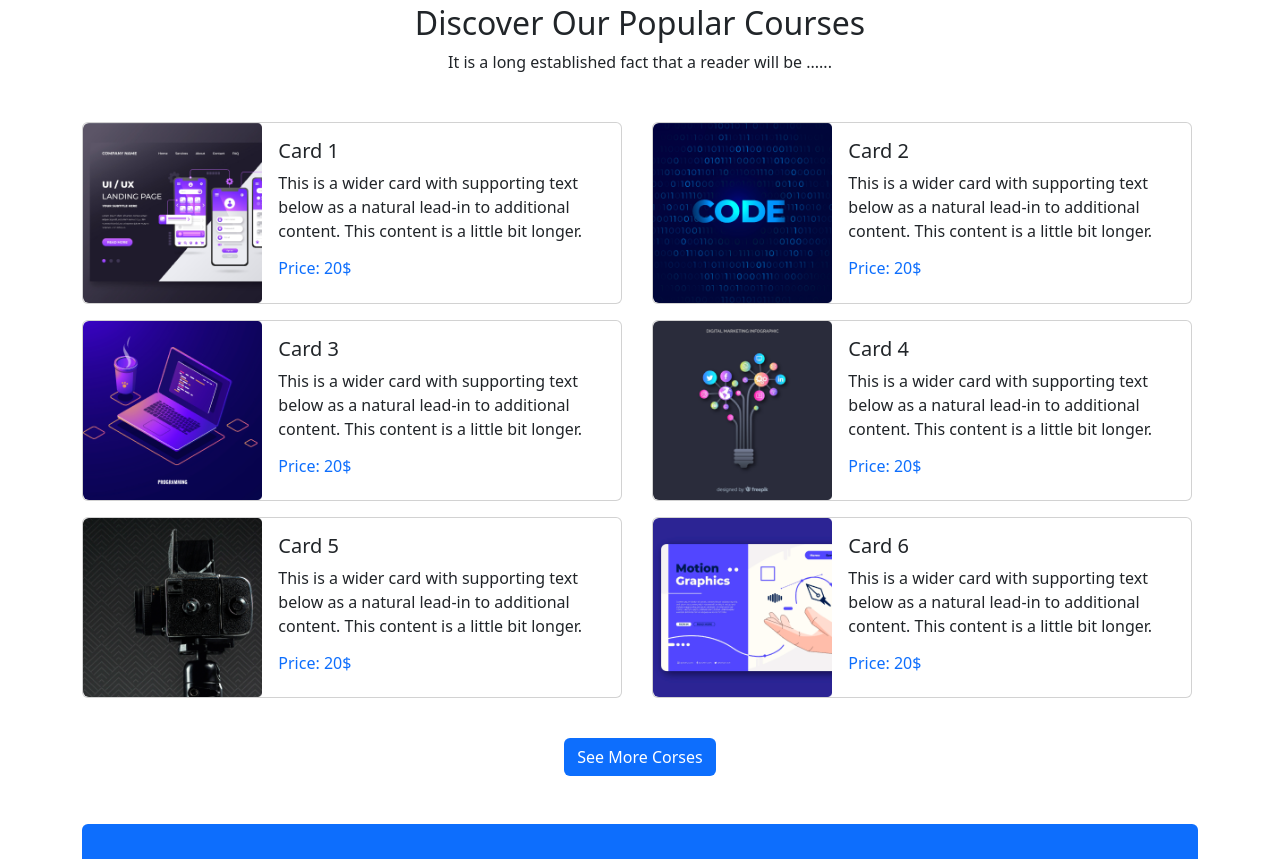
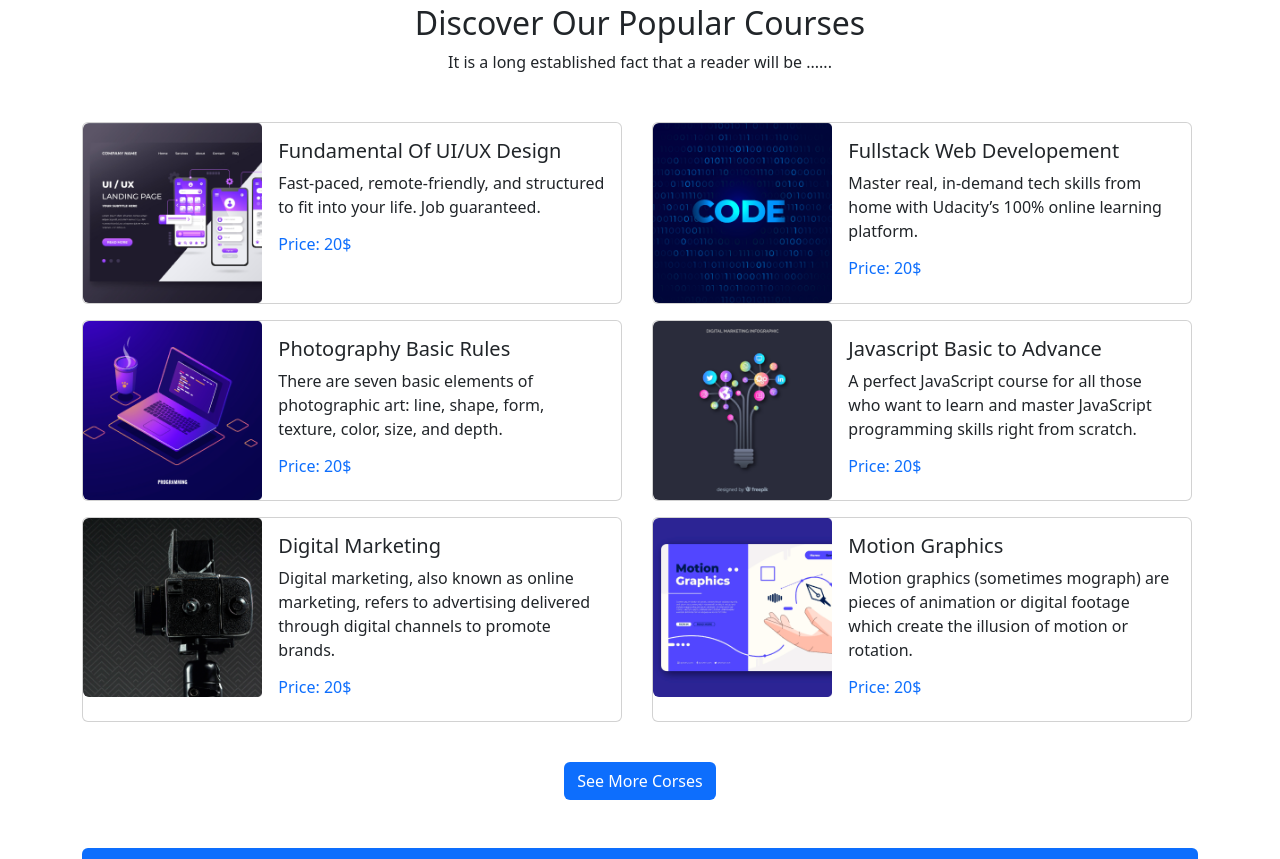
Before and after one commit to riyadhbd2/education-hub, a plain HTML site: page index.html in a window 1280 px wide. Shown: the part 740-1599 px from the top of the page. Drawn offline with nearby package versions, Linux system fonts and the light colour scheme.

Commit message:
course description added

```diff
--- a/index.html
+++ b/index.html
@@ -93,8 +93,8 @@
                               </div>
                               <div class="col-md-8">
                                 <div class="card-body">
-                                  <h5 class="card-title">Card 1</h5>
-                                  <p class="card-text">This is a wider card with supporting text below as a natural lead-in to additional content. This content is a little bit longer.</p>
+                                  <h5 class="card-title">Fundamental Of UI/UX Design</h5>
+                                  <p class="card-text">Fast-paced, remote-friendly, and structured to fit into your life. Job guaranteed.</p>
                                   <h6 class="text-primary">Price: 20$</h6>
                                 </div>
                               </div>
@@ -110,8 +110,8 @@
                               </div>
                               <div class="col-md-8">
                                 <div class="card-body">
-                                  <h5 class="card-title">Card 2</h5>
-                                  <p class="card-text">This is a wider card with supporting text below as a natural lead-in to additional content. This content is a little bit longer.</p>
+                                  <h5 class="card-title">Fullstack Web Developement</h5>
+                                  <p class="card-text">Master real, in-demand tech skills from home with Udacity’s 100% online learning platform.</p>
                                   <h6 class="text-primary">Price: 20$</h6>
                                 </div>
                               </div>
@@ -127,8 +127,8 @@
                               </div>
                               <div class="col-md-8">
                                 <div class="card-body">
-                                  <h5 class="card-title">Card 3</h5>
-                                  <p class="card-text">This is a wider card with supporting text below as a natural lead-in to additional content. This content is a little bit longer.</p>
+                                  <h5 class="card-title">Photography Basic Rules</h5>
+                                  <p class="card-text">There are seven basic elements of photographic art: line, shape, form, texture, color, size, and depth. </p>
                                   <h6 class="text-primary">Price: 20$</h6>
                                 </div>
                               </div>
@@ -144,8 +144,8 @@
                               </div>
                               <div class="col-md-8">
                                 <div class="card-body">
-                                  <h5 class="card-title">Card 4</h5>
-                                  <p class="card-text">This is a wider card with supporting text below as a natural lead-in to additional content. This content is a little bit longer.</p>
+                                  <h5 class="card-title">Javascript Basic to Advance</h5>
+                                  <p class="card-text">A perfect JavaScript course for all those who want to learn and master JavaScript programming skills right from scratch.</p>
                                   <h6 class="text-primary">Price: 20$</h6>
                                 </div>
                               </div>
@@ -161,8 +161,8 @@
                               </div>
                               <div class="col-md-8">
                                 <div class="card-body">
-                                  <h5 class="card-title">Card 5</h5>
-                                  <p class="card-text">This is a wider card with supporting text below as a natural lead-in to additional content. This content is a little bit longer.</p>
+                                  <h5 class="card-title">Digital Marketing</h5>
+                                  <p class="card-text">Digital marketing, also known as online marketing, refers to advertising delivered through digital channels to promote brands.</p>
                                   <h6 class="text-primary">Price: 20$</h6>
                                 </div>
                               </div>
@@ -178,8 +178,8 @@
                               </div>
                               <div class="col-md-8">
                                 <div class="card-body">
-                                  <h5 class="card-title">Card 6</h5>
-                                  <p class="card-text">This is a wider card with supporting text below as a natural lead-in to additional content. This content is a little bit longer.</p>
+                                  <h5 class="card-title">Motion Graphics</h5>
+                                  <p class="card-text">Motion graphics (sometimes mograph) are pieces of animation or digital footage which create the illusion of motion or rotation.</p>
                                   <h6 class="text-primary">Price: 20$</h6>
                                 </div>
                               </div>
```
